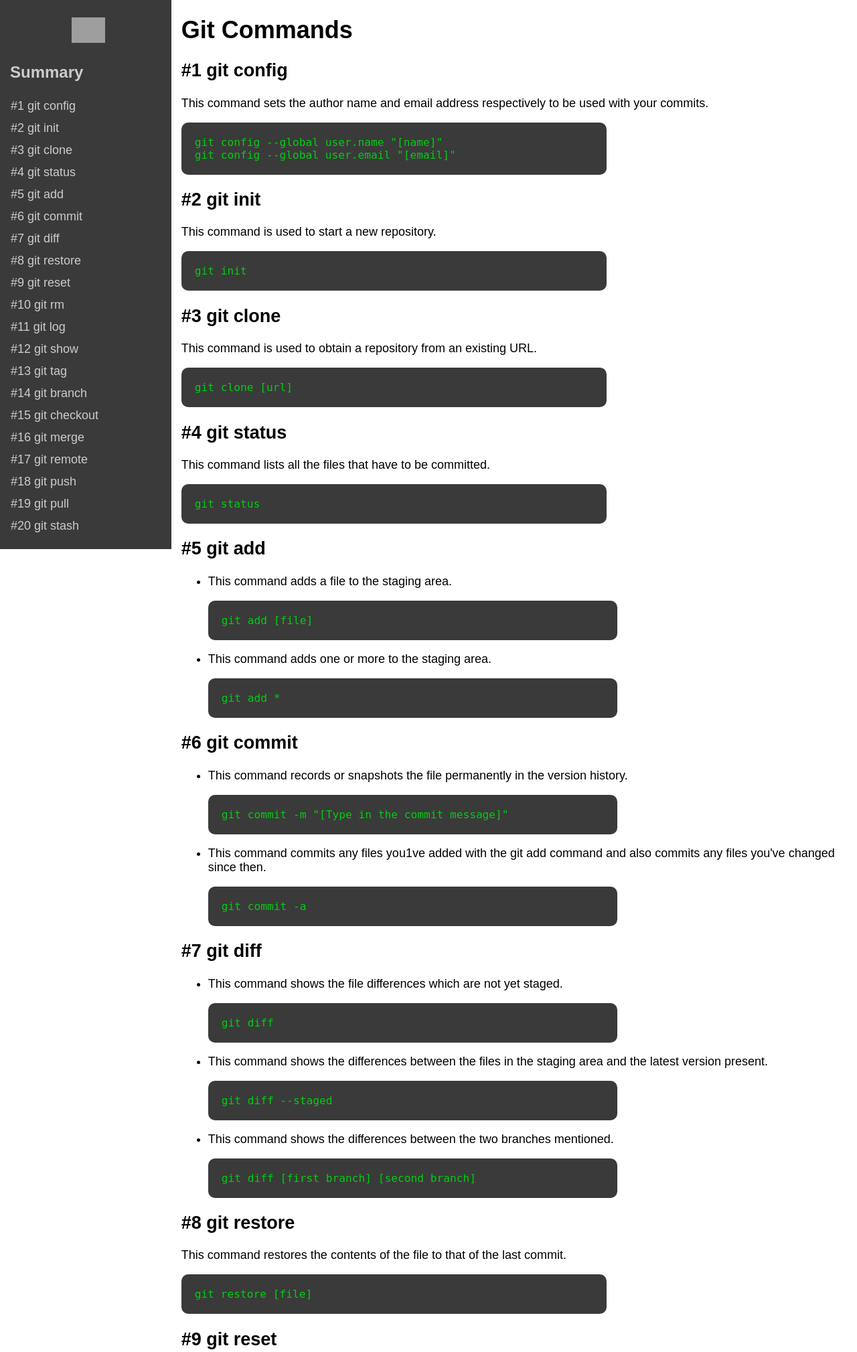
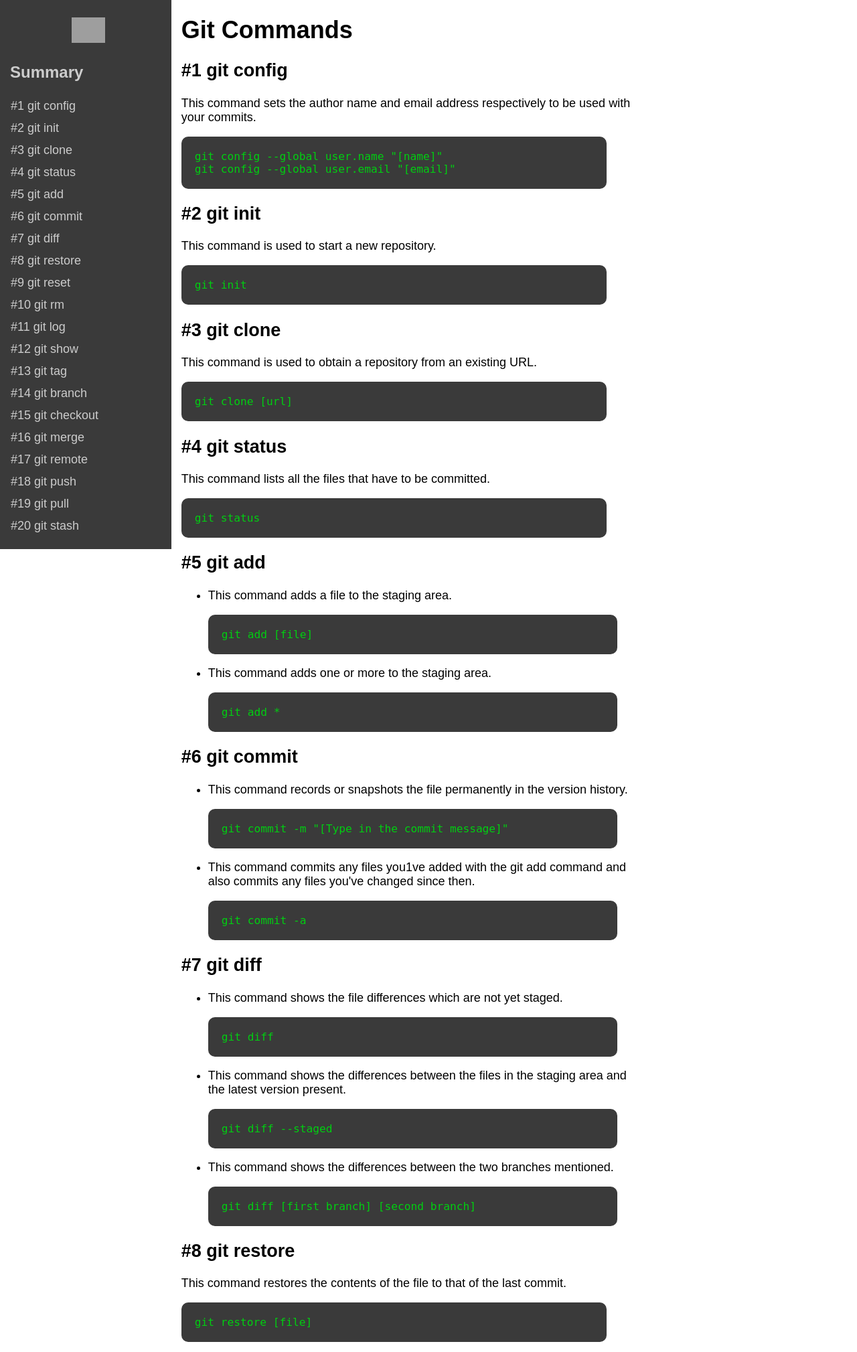
Before and after one commit to evandroad/tutorials, a PHP site: page /git-commands/git-commands.html in a window 1280 px wide. Shown: the top 2019 px of the page at 67% size. Run offline with PHP 8.4, Linux system fonts and the light colour scheme; grey boxes are pictures that could not be loaded.

Commit message:
size paragraph

```diff
--- a/content.css
+++ b/content.css
@@ -2,8 +2,13 @@
     --dark: #3a3a3a;
     --light: #cccccc;
 }
+
 body {
     font-family: Arial, Helvetica, sans-serif;
+}
+
+p {
+    width: 68%;
 }
 
 #myBtn {
```
